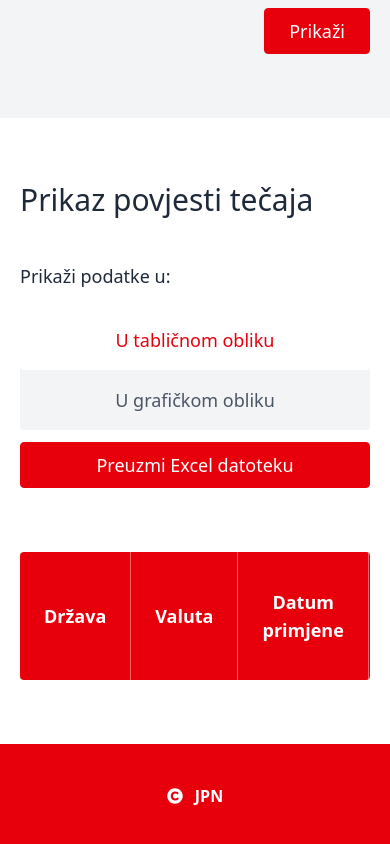
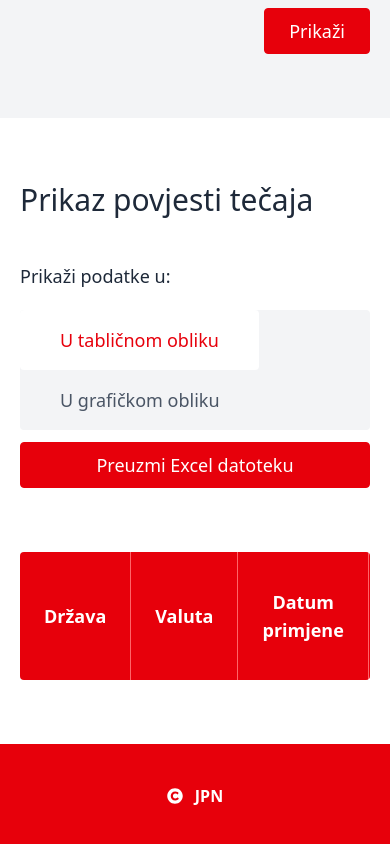
Before and after one commit to Zack1808/hnb_exchange_rate_lists, a React (Vite) app: page /povijest in a window 390 px wide. Shown: the part 1908-2752 px from the top of the page. Built offline with nearby package versions, Linux system fonts and the light colour scheme.

Commit message:
feat(history-rate): persist selected view in exchange history URL state

```diff
--- a/src/components/common/Table.tsx
+++ b/src/components/common/Table.tsx
@@ -103,11 +103,10 @@ const Table: React.FC<TableProps> = ({
 
       return (
         <Link
-          to={`${linkKey.startLink}valuta=${encodeURIComponent(JSON.stringify([`${row[header]}`]))}
-          &datum_primjene_od=${convertToDateString(
-            fromDate,
+          to={`${linkKey.startLink}valuta=${encodeURIComponent(JSON.stringify([`${row[header]}`]))}&datum_primjene_od=${convertToDateString(
+            new Date(fromDate),
             "YYYY-MM-DD",
-          )}&datum_primjene_do=${convertToDateString(toDate, "YYYY-MM-DD")}`}
+          )}&datum_primjene_do=${convertToDateString(new Date(toDate), "YYYY-MM-DD")}&prikaz=table`}
           className="px-4 py-2 md:py-4 flex items-center justify-center outline-none focus:inset-ring-2 focus:inset-ring-red-300"
         >
           {header === "postotak_od_prosle_liste" ||
--- a/src/components/common/Tabs.tsx
+++ b/src/components/common/Tabs.tsx
@@ -1,10 +1,12 @@
 import React from "react";
+import { Link } from "react-router-dom";
 
 import Button from "./Button";
 
 interface TabView {
   value: string;
   label: string;
+  link?: string;
   content: React.ReactNode;
 }
 
@@ -22,7 +24,18 @@ const Tabs: React.FC<TabsProps> = ({ value, onChange, actionButton, tabs }) => {
     <>
       <div className="flex md:flex-row flex-col gap-3 md:items-center items-stretch justify-between w-full mb-6 rounded-sm">
         <div className="flex rounded-sm bg-gray-100 flex-wrap">
-          {tabs.map((tab) => (
+          {tabs.map((tab) =>
+            tab.link ? (
+              <Link to={tab.link} key={tab.value}>
+                <Button
+                  variant="none"
+                  className={`${tab.value === value ? "bg-white text-red-600" : "text-gray-600"} px-10! py-4! cursor-pointer md:max-w-fit max-w-none justify-center w-full`}
+                  onClick={() => onChange(tab.value)}
+                >
+                  {tab.label}
+                </Button>
+              </Link>
+            ) : (
               <Button
                 key={tab.value}
                 variant="none"
@@ -31,7 +44,8 @@ const Tabs: React.FC<TabsProps> = ({ value, onChange, actionButton, tabs }) => {
               >
                 {tab.label}
               </Button>
-          ))}
+            ),
+          )}
         </div>
         {actionButton && actionButton}
       </div>
--- a/src/components/layout/Navigation.tsx
+++ b/src/components/layout/Navigation.tsx
@@ -103,7 +103,7 @@ const Navigation: React.FC = React.memo(() => {
               )}&datum_primjene_do=${convertToDateString(
                 new Date(),
                 "YYYY-MM-DD",
-              )}`}
+              )}&prikaz=table`}
               className={getLinkClasses()}
               onClick={closeMenu}
             >
--- a/src/pages/ExchangeHistory.tsx
+++ b/src/pages/ExchangeHistory.tsx
@@ -234,7 +234,7 @@ const ExchangeHistory: React.FC = React.memo(() => {
         `/povijest?valuta=${encodeURIComponent(JSON.stringify(selectedCurrency))}&datum_primjene_od=${convertToDateString(
           new Date(fromDate),
           "YYYY-MM-DD",
-        )}&datum_primjene_do=${convertToDateString(new Date(toDate), "YYYY-MM-DD")}`,
+        )}&datum_primjene_do=${convertToDateString(new Date(toDate), "YYYY-MM-DD")}&prikaz=table`,
       );
 
       fetchData(
@@ -242,8 +242,9 @@ const ExchangeHistory: React.FC = React.memo(() => {
         convertToDateString(new Date(toDate), "YYYY-MM-DD"),
         selectedCurrency,
       );
+      setDisplay("table");
     },
-    [selectedCurrency, fromDate, toDate],
+    [selectedCurrency, fromDate, toDate, location.search, navigate, fetchData],
   );
 
   const handleChange = useCallback(
@@ -338,11 +339,13 @@ const ExchangeHistory: React.FC = React.memo(() => {
     const currency = JSON.parse(
       decodeURIComponent(search.get("valuta") as string),
     );
+    const view = search.get("prikaz");
 
-    if (!dateFrom || !dateTo || !currency) return;
+    if (!dateFrom || !dateTo || !currency || !view) return;
     setFromDate(new Date(dateFrom));
     setToDate(new Date(dateTo));
     setSelectedCurrency(currency);
+    setDisplay(view);
 
     fetchData(dateFrom, dateTo, currency);
   }, []);
@@ -448,6 +451,10 @@ const ExchangeHistory: React.FC = React.memo(() => {
               {
                 value: "table",
                 label: "U tabličnom obliku",
+                link: `/povijest?valuta=${encodeURIComponent(JSON.stringify(selectedCurrency))}&datum_primjene_od=${convertToDateString(
+                  new Date(fromDate),
+                  "YYYY-MM-DD",
+                )}&datum_primjene_do=${convertToDateString(new Date(toDate), "YYYY-MM-DD")}&prikaz=table`,
                 content: (
                   <Table
                     headers={HEADERS}
@@ -460,6 +467,10 @@ const ExchangeHistory: React.FC = React.memo(() => {
               {
                 value: "chart",
                 label: "U grafičkom obliku",
+                link: `/povijest?valuta=${encodeURIComponent(JSON.stringify(selectedCurrency))}&datum_primjene_od=${convertToDateString(
+                  new Date(fromDate),
+                  "YYYY-MM-DD",
+                )}&datum_primjene_do=${convertToDateString(new Date(toDate), "YYYY-MM-DD")}&prikaz=chart`,
                 content: (
                   <div className="md:h-120 h-200 w-full">
                     <Chart
```
Lines whose indentation alone changed are shown as unchanged.
